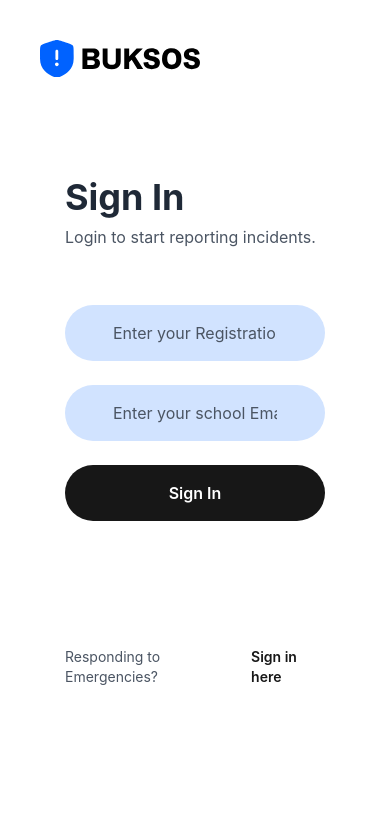
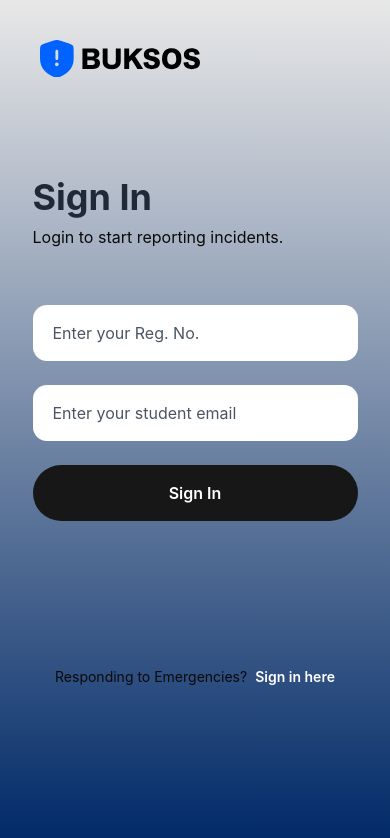
Before and after one commit to Progress2002/security_alert_system, a React (Vite) app: page /sign-in in a window 390 px wide. Shown: the top 838 px of the page. Built offline with nearby package versions, Linux system fonts and the light colour scheme; no server answers.

Commit message:
Update mobile login UI (#11)

```diff
--- a/src/App.tsx
+++ b/src/App.tsx
@@ -24,14 +24,12 @@ export default function App() {
         <QueryClientProvider client={queryClient}>
           <ToastContainer
             position="top-right"
-            autoClose={5000}
+            autoClose={3000}
             hideProgressBar={false}
             newestOnTop={false}
             closeOnClick={false}
             rtl={false}
-            pauseOnFocusLoss
             draggable
-            pauseOnHover
             theme="light"
             transition={Bounce}
           />
--- a/src/components/AdminField.tsx
+++ b/src/components/AdminField.tsx
@@ -37,7 +37,7 @@ export default function Field({
           type={type}
           name={name}
           placeholder={placeholder}
-          className="bg-primary-surface rounded-full text-primary-dark h-14 w-full px-12 placeholder:text-text-secondary focus:outline-0"
+          className="bg-white md:bg-primary-surface rounded-xl text-primary-dark h-14 w-full px-5 md:px-12 placeholder:text-text-secondary focus:outline-0"
         />
         {endIcon && (
           <div className="absolute right-5 h-full top-0 mt-4">{endIcon}</div>
--- a/src/components/StudentsField.tsx
+++ b/src/components/StudentsField.tsx
@@ -32,7 +32,7 @@ export default function Field({
         type={type}
         name={name}
         placeholder={placeholder}
-        className="bg-primary-surface rounded-full text-primary-dark h-14 w-full px-12 placeholder:text-text-secondary focus:outline-0"
+        className="bg-white md:bg-primary-surface rounded-xl text-primary-dark h-14 w-full px-5 md:px-12 placeholder:text-text-secondary focus:outline-0"
       />
       {errors[name] && (
         <p className="mt-1 text-xs flex items-center gap-x-1 text-red-700">
--- a/src/pages/AdminSignIn.tsx
+++ b/src/pages/AdminSignIn.tsx
@@ -40,21 +40,20 @@ export default function AdminSignIn() {
 
   return (
     <main className="w-full max-w-[2480px] h-[100dvh] mx-auto gap-16 flex  font-base">
-      <section className="w-full flex justify-center flex-col md:basis-1/2 md:h-full py-10 relative">
+      <section className="w-full flex justify-center flex-col md:basis-1/2 md:h-full py-10 relative bg-gradient-to-t from-primary-dark to-primary/10 md:bg-none md:from-transparent md:to-transparent">
         <Logo styles="absolute top-10 left-10" />
-        <div className="mt-5 mx-auto w-2/3 ">
+        <div className="mt-5 mx-auto w-5/6 md:w-2/3 ">
           <h2 className="text-4xl text-text-primary font-bold">
             Admin Sign In
           </h2>
-          <p className="mt-2 text-text-secondary">
+          <p className="mt-2 md:text-text-secondary">
             Login to start responding to incidents. This page is restricted.
           </p>
         </div>
-        <div className="flex h-1/2 mt-14 flex-col  mx-auto w-2/3  justify-between ">
+        <div className="flex h-1/2 mt-14 flex-col  mx-auto w-5/6 md:w-2/3  justify-between ">
           <form
             className="flex gap-6 flex-col"
-            onSubmit={handleSubmit(submitFn)}
-          >
+            onSubmit={handleSubmit(submitFn)}>
             <Field
               errors={errors}
               name="email"
@@ -76,8 +75,7 @@ export default function AdminSignIn() {
                   onClick={(e) => {
                     e.preventDefault();
                     setShowPassword(!showPassword);
-                  }}
-                >
+                  }}>
                   {showPassword ? <HiEyeOff size={24} /> : <HiEye size={24} />}
                 </button>
               }
@@ -85,16 +83,17 @@ export default function AdminSignIn() {
             <button
               disabled={isSigningUp}
               type="submit"
-              className="w-full text-white font-semibold rounded-full h-14 bg-primary text-center"
-            >
+              className="w-full text-white font-semibold rounded-full h-14 bg-primary text-center">
               {isSigningUp ? <Spinner /> : "Sign In"}
             </button>
           </form>
           <div className="flex gap-2 mt-5 w-full justify-center">
-            <p className="text-sm text-text-secondary">
+            <p className="text-sm md:text-text-secondary">
               Want to report an incident?
             </p>
-            <Link to="/sign-in" className="text-primary text-sm font-semibold">
+            <Link
+              to="/sign-in"
+              className="text-white md:text-primary text-sm font-semibold">
               Sign in here
             </Link>
           </div>
--- a/src/pages/SignIn.tsx
+++ b/src/pages/SignIn.tsx
@@ -64,33 +64,32 @@ export default function SignIn() {
           </p>
         </div>
       </section>
-      <section className="w-full flex justify-center flex-col md:basis-1/2 md:h-full py-10 relative">
+      <section className="w-full flex justify-center flex-col md:basis-1/2 md:h-full py-10 relative bg-gradient-to-t from-primary-dark to-primary/10 md:bg-none md:from-transparent md:to-transparent">
         <Logo styles="absolute top-10 left-10" />
-        <div className="mt-5 mx-auto w-2/3 ">
+        <div className="mt-5 mx-auto w-5/6 md:w-2/3 ">
           <h2 className="text-4xl text-text-primary font-bold">Sign In</h2>
-          <p className="mt-2 text-text-secondary">
+          <p className="mt-2 md:text-text-secondary">
             Login to start reporting incidents.
           </p>
         </div>
-        <div className="flex h-1/2 mt-14 flex-col  mx-auto w-2/3  justify-between ">
+        <div className="flex h-1/2 mt-14 flex-col  mx-auto w-5/6 md:w-2/3  justify-between ">
           <form
             className="flex gap-6 flex-col"
-            onSubmit={handleSubmit(submitFn)}
-          >
+            onSubmit={handleSubmit(submitFn)}>
             <Field
               errors={errors}
               name="regNumber"
               type="text"
               register={register}
               pattern={/^[A-Za-z]{3}\/\d{2}\/[A-Za-z]{3}\/\d{5}$/}
-              errorText="Enter a valid Registration Number"
-              placeholder="Enter your Registration Number"
+              errorText="Enter a valid Reg. No."
+              placeholder="Enter your Reg. No."
             />
             <Field
               errors={errors}
               name="email"
               type="email"
-              placeholder="Enter your school Email"
+              placeholder="Enter your student email"
               register={register}
               pattern={/^[a-zA-Z]{2,3}\d{7}\.[a-zA-Z]{3}@buk\.edu\.ng$/}
               errorText="Enter a valid school Email Address"
@@ -98,19 +97,17 @@ export default function SignIn() {
             <button
               disabled={isSigningUp}
               type="submit"
-              className="w-full text-white font-semibold rounded-full h-14 bg-primary text-center"
-            >
+              className="w-full text-white font-semibold rounded-full h-14 bg-primary text-center">
               {isSigningUp ? <Spinner /> : "Sign In"}
             </button>
           </form>
           <div className="flex gap-2 mt-5 w-full justify-center">
-            <p className="text-sm text-text-secondary">
+            <p className="text-sm md:text-text-secondary">
               Responding to Emergencies?{" "}
             </p>
             <Link
               to="/admin/sign-in"
-              className="text-primary text-sm font-semibold"
-            >
+              className="text-white md:text-primary text-sm font-semibold">
               Sign in here
             </Link>
           </div>
```
